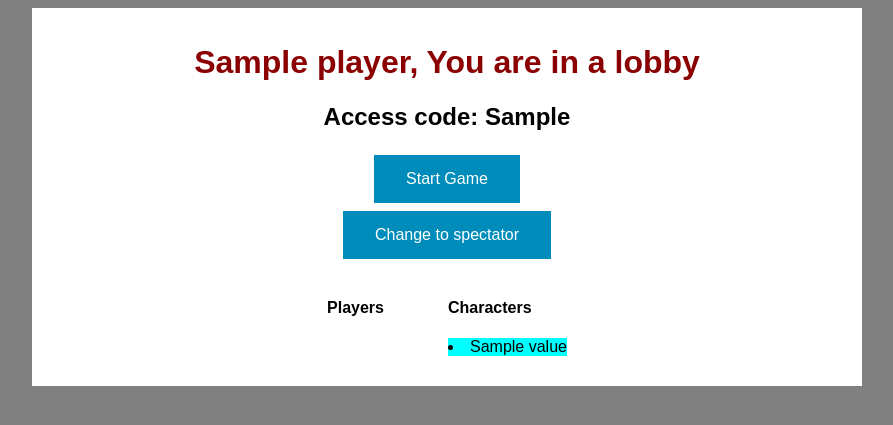
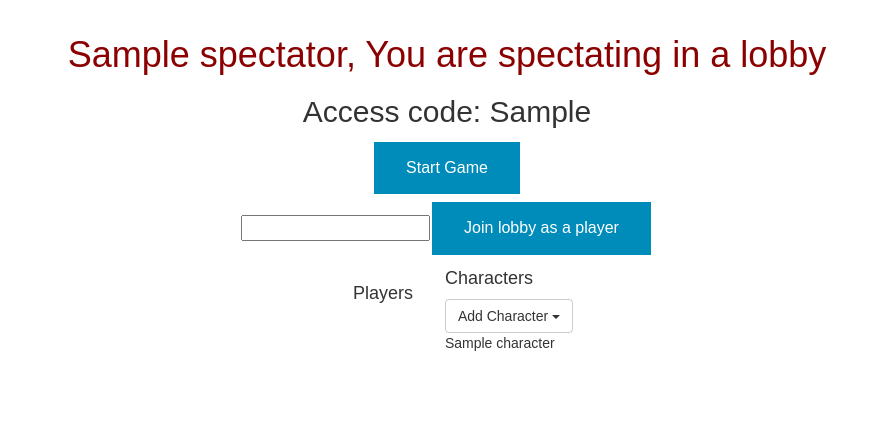
Before and after one commit to elijahlong5/WerewolfWeb, a Flask app: template werewolf_web/templates/lobby.html in a window 1280 px wide. Shown: the top 425 px of the page, without its empty margins (193-1086 px from the left). Run offline with Flask 2, Linux system fonts and the light colour scheme; the template is opened without the code that fills it: most values are stand-ins (such as "Sample title", 1, 10 or a date in 2020); data that the repository does not hold is empty; some libraries are stand-ins or nearby versions; some web fonts are replaced.

Commit message:
Add visual add character button, displays active characters.

```diff
--- a/werewolf_web/Game.py
+++ b/werewolf_web/Game.py
@@ -21,8 +21,6 @@ class Role(Enum):
     TROUBLEMAKER = 'Troublemaker'
     WEREWOLF = "Werewolf"
     VILLAGER = 'Villager'
-
-    SPECTATOR = 'Spectator'
 
 
 class Node:
@@ -126,6 +124,8 @@ class WerewolfGame:
                 'original_role': player.original_role,
                 'current_role': player.current_role,
             }
+
+
         return p_conversion
 
     def jsonify_spectators(self):
@@ -164,6 +164,7 @@ class WerewolfGame:
 
     def add_player(self, name):
         if (
+            # Name is original
                 name in list(map(lambda p: p.name, self.players.values()))
                 or name in list(map(lambda p: p.name, self.spectators.values()))
         ):
@@ -173,6 +174,7 @@ class WerewolfGame:
             MAX_ID = 100
             new_player_id = random.randint(0, MAX_ID)
             if (
+                # ID is original
                     new_player_id not in self.players.keys()
                     and new_player_id not in self.spectators.keys()
             ):
--- a/werewolf_web/static/home_lobby.css
+++ b/werewolf_web/static/home_lobby.css
@@ -7,16 +7,6 @@
     padding: 15px 32px;
 }
 
-.characters {
-    border-bottom: coral;
-    padding: 15px 32px;
-}
-
-.characters li {
-    background-color: aqua;
-    margin-top: 5px;
-}
-
 .lists {
     justify-content: center;
     display: flex;
--- a/werewolf_web/static/scripts/lobby.js
+++ b/werewolf_web/static/scripts/lobby.js
@@ -13,16 +13,25 @@ document.addEventListener("DOMContentLoaded", function() {
         console.log('Player id not found.');
     }
     if (playerId !== null && initialPlayers[playerId]){
-        let player = initialPlayers[playerId];
+        GameService.addElement("become-spectator", "toggle-spectator", "form",[],"",
+            ["method", "post"]);
+        GameService.addElement("spectate", "become-spectator","button", ["button"],
+            "Change to spectator", ["type", "submit"]);
+        document.getElementById("spectate").addEventListener("click", function () {
+            changeToSpectator(playerId);
+        });
+    } else {
+        GameService.addElement("become-player", "toggle-spectator", "form",[],"",
+            ["method", "post", "action", "/join-lobby/"]);
+        GameService.addElement("requested-name","become-player", "input", [],
+            "",["type", "text", "name", "player_name_field"]);
+        GameService.addElement("lobby-id","become-player", "input", [],
+            "",["type", "hidden", "name", "access_token", "value", GameService.getAccessTokenFromUrl()]);
+        GameService.addElement("play", "become-player","button", ["button"],
+            "Join lobby as a player", ["type", "submit"]);
     }
 
-    GameService.addElement("become-spectator", "toggle-spectator", "form",[],"",
-        ["method", "post"]);
-    GameService.addElement("spectate", "become-spectator","button", ["button"],
-        "Change to spectator", ["type", "submit"]);
-    document.getElementById("spectate").addEventListener("click", function () {
-        changeToSpectator(playerId);
-    });
+
 
 
     // Otherwise add become player button.
--- a/werewolf_web/templates/lobby.html
+++ b/werewolf_web/templates/lobby.html
@@ -1,12 +1,19 @@
 {% extends "base.html" %}
 {% block styling %}
 <link href="/static/home_lobby.css" rel="stylesheet">
+<link rel="stylesheet" href="https://maxcdn.bootstrapcdn.com/bootstrap/3.4.0/css/bootstrap.min.css">
+<script src="https://ajax.googleapis.com/ajax/libs/jquery/3.4.1/jquery.min.js"></script>
+<script src="https://maxcdn.bootstrapcdn.com/bootstrap/3.4.0/js/bootstrap.min.js"></script>
 {% endblock styling %}
 {% block content %}
 <div>
     <div class="titles">
         {% if player_id|int %}
-        <h1 class="werewolf"> {{players[player_id|int].name}}, You are in a lobby</h1>
+            {% if player_id|int in players %}
+                <h1 class="werewolf"> {{players[player_id|int].name}}, You are in a lobby</h1>
+            {% else %}
+            <h1 class="werewolf"> {{spectators[player_id|int].name}}, You are spectating in a lobby</h1>
+            {% endif %}
         {% else %}
         <h1 class="werewolf"> You are spectating in a lobby</h1>
         {% endif %}
@@ -33,10 +40,20 @@
         </div>
         <div class="characters">
             <h4>Characters</h4>
-            {% for character in werewolf_characters %}
-            <li id="{{character.value}}">
-                {{ character.value }}
-            </li>
+            <div class="dropdown">
+                <button class="btn btn-default dropdown-toggle" type="button" id="menu1" data-toggle="dropdown">Add Character
+                    <span class="caret"></span></button>
+                <ul class="dropdown-menu" role="menu" aria-labelledby="menu1">
+                    {% for character in werewolf_characters %}
+                        <li role="presentation"><a role="menuitem" tabindex="-1" id="{{character.value}}">{{character.value}}</a></li>
+                    {% endfor %}
+                </ul>
+            </div>
+
+
+
+            {% for character in active_characters %}
+                <div>{{character}}</div>
             {% endfor %}
         </div>
     </div>
--- a/werewolf_web/werewolf_server.py
+++ b/werewolf_web/werewolf_server.py
@@ -78,7 +78,9 @@ def lobby(access_token, player_id=None):
                                access_token=access_token,
                                player_id=player_id,
                                werewolf_characters=Role,
-                               players=lobbies[access_token].jsonify_players())
+                               active_characters=game.characters,
+                               players=lobbies[access_token].jsonify_players(),
+                               spectators=lobbies[access_token].jsonify_spectators())
 
 
 @app.route('/start_game/', methods=['post'])
@@ -90,7 +92,6 @@ def start_game():
         if not game.GAME_ON:
             game.start_game()
             print(f"Game {access_token} is started.")
-
         return redirect(url_for('game_on',
                                 access_token=access_token,
                                 player_id=player_id))
```
